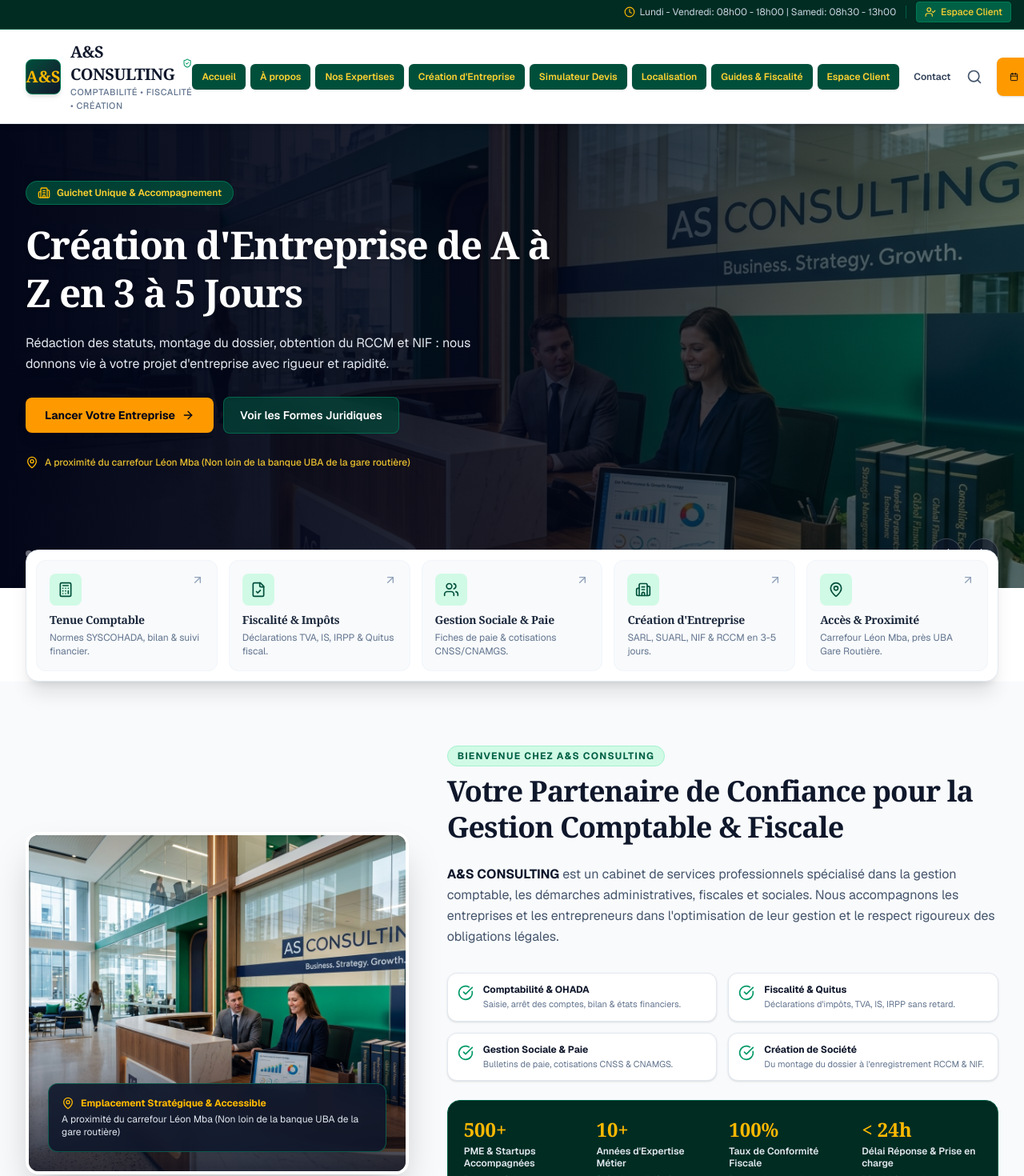
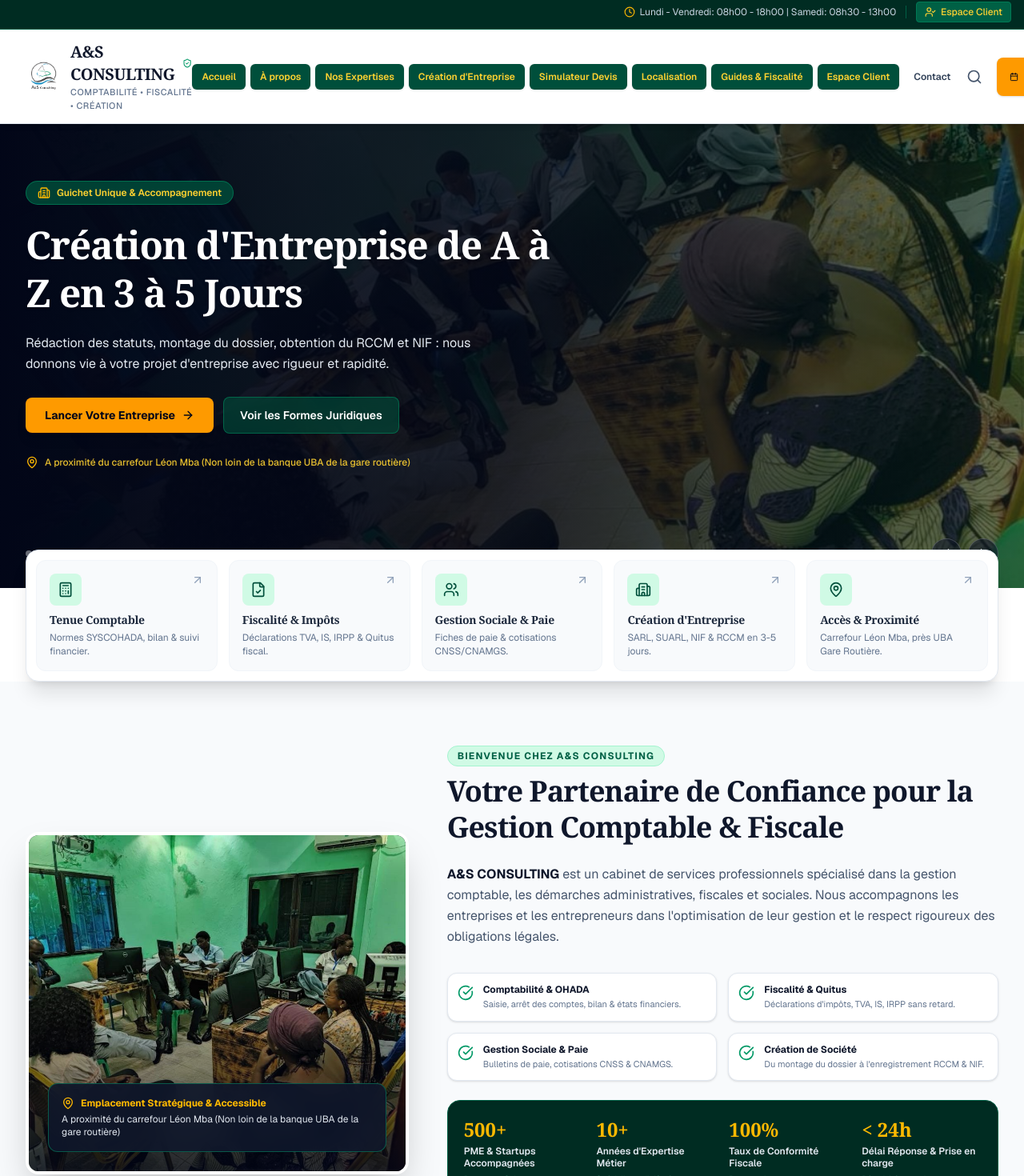
Before and after one commit to Agascom/asconsulting, a Next.js app: page / in a window 1280 px wide. Shown: the part 34-1504 px from the top of the page at 80% size. Built offline with nearby package versions, Linux system fonts and the light colour scheme.

Commit message:
Photos du cabinet et logo réel : welcom/equipe (hero), nous (À propos), logo.png (header, footer, admin, À propos)

```diff
--- a/src/components/portal/about-section.tsx
+++ b/src/components/portal/about-section.tsx
@@ -10,7 +10,7 @@
   onOpenAppointment: () => void;
 }
 
-const officeImg = "/images/as-consulting-office.jpg";
+const officeImg = "/images/nous.jpeg";
 
 export function AboutSection({ onNavigate, onOpenAppointment }: AboutSectionProps) {
   const corePillars = [
--- a/src/components/portal/hero.tsx
+++ b/src/components/portal/hero.tsx
@@ -33,8 +33,8 @@
   secondaryAction: SlideAction;
 }
 
-const heroImage1 = "/images/as-consulting-hero.jpg";
-const heroImage2 = "/images/as-consulting-office.jpg";
+const heroImage1 = "/images/welcom.jpeg";
+const heroImage2 = "/images/equipe.jpeg";
 
 export function Hero({ onNavigate, onOpenAppointment }: HeroProps) {
   const [currentSlide, setCurrentSlide] = useState(0);
--- a/src/components/site/footer.tsx
+++ b/src/components/site/footer.tsx
@@ -2,6 +2,7 @@
 
 import { useState } from "react";
 import Link from "next/link";
+import Image from "next/image";
 import { COMPANY_INFO } from "@/lib/portal-data";
 import { Phone, Mail, MapPin, Clock, Send, ArrowUp } from "lucide-react";
 
@@ -66,8 +67,14 @@
           {/* Col 1: Brand & Description (4 cols) */}
           <div className="space-y-4 lg:col-span-4">
             <Link href="/" className="group flex w-fit cursor-pointer items-center gap-3">
-              <div className="flex h-12 w-12 items-center justify-center rounded-xl bg-gradient-to-br from-amber-400 to-amber-600 font-serif text-xl font-bold text-slate-950 shadow-lg">
-                A&S
+              <div className="relative h-12 w-12 shrink-0 overflow-hidden transition-transform group-hover:scale-105">
+                <Image
+                  src="/images/logo.png"
+                  alt="Logo A&S CONSULTING"
+                  fill
+                  sizes="48px"
+                  className="object-contain"
+                />
               </div>
               <div>
                 <span className="font-serif text-xl font-bold tracking-tight text-white transition-colors group-hover:text-amber-300">
--- a/src/components/site/header.tsx
+++ b/src/components/site/header.tsx
@@ -1,6 +1,7 @@
 "use client";
 
 import Link from "next/link";
+import Image from "next/image";
 import { usePathname } from "next/navigation";
 import { useState } from "react";
 import { COMPANY_INFO } from "@/lib/portal-data";
@@ -93,8 +94,15 @@
       <div className="mx-auto flex max-w-7xl items-center justify-between px-4 py-3.5 sm:px-6 lg:px-8">
         {/* Brand Logo */}
         <Link href="/" className="group flex cursor-pointer items-center gap-3">
-          <div className="flex h-11 w-11 items-center justify-center rounded-lg border border-emerald-700 bg-gradient-to-br from-emerald-900 to-slate-900 font-serif text-xl font-bold text-amber-400 shadow-md transition-transform group-hover:scale-105">
-            A&S
+          <div className="relative h-11 w-11 shrink-0 overflow-hidden transition-transform group-hover:scale-105">
+            <Image
+              src="/images/logo.png"
+              alt="Logo A&S CONSULTING"
+              fill
+              sizes="44px"
+              className="object-contain"
+              priority
+            />
           </div>
           <div>
             <div className="flex items-center gap-1.5">
--- a/src/components/site/icons.tsx
+++ b/src/components/site/icons.tsx
@@ -1,3 +1,5 @@
+import Image from "next/image";
+
 export type IconName =
   | "calculator"
   | "file"
@@ -259,23 +261,15 @@
 
 export function Logo({ className = "h-9 w-9" }: { className?: string }) {
   return (
-    <div className={`${className} grid place-items-center rounded-lg bg-gradient-to-br from-brand-800 to-brand-950 text-gold-400`}>
-      <svg viewBox="0 0 24 24" fill="none" className="h-[62%] w-[62%]" aria-hidden="true">
-        <path
-          d="M6 3h12a1 1 0 0 1 1 1v2a1 1 0 0 1-1 1H6a1 1 0 0 1-1-1V4a1 1 0 0 1 1-1Z"
-          fill="currentColor"
-        />
-        <path
-          d="M4 11h16a1 1 0 0 1 1 1v2a1 1 0 0 1-1 1H4a1 1 0 0 1-1-1v-2a1 1 0 0 1 1-1Z"
-          fill="currentColor"
-          opacity="0.7"
-        />
-        <path
-          d="M7 19h10a1 1 0 0 1 1 1v2a1 1 0 0 1-1 1H7a1 1 0 0 1-1-1v-2a1 1 0 0 1 1-1Z"
-          fill="currentColor"
-          opacity="0.45"
-        />
-      </svg>
+    <div className={`relative ${className}`}>
+      <Image
+        src="/images/logo.png"
+        alt="Logo A&S CONSULTING"
+        fill
+        sizes="128px"
+        className="object-contain"
+        priority
+      />
     </div>
   );
 }
```
